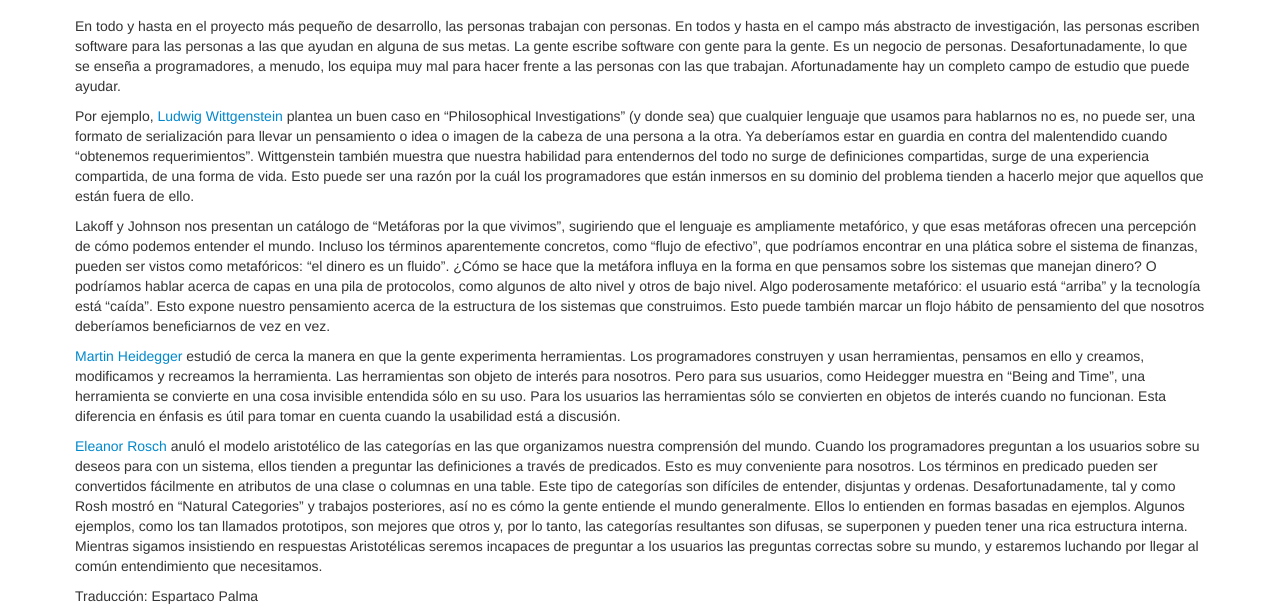
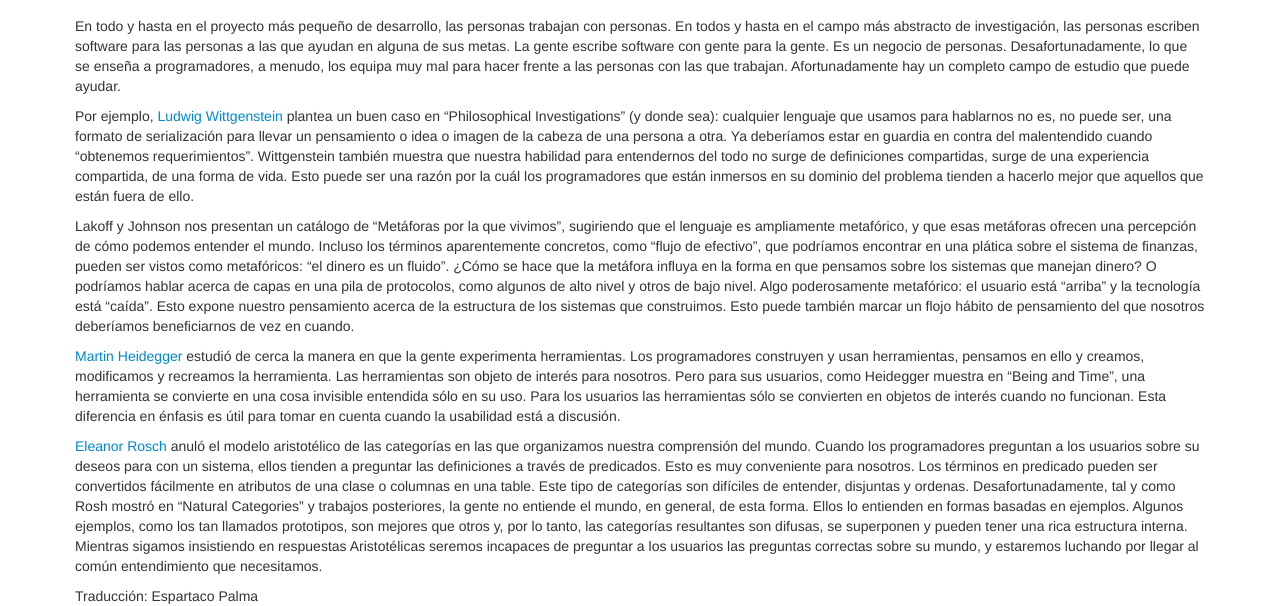
Before and after one commit to esparta/97cosas, a Jekyll site: the page built from programador/lee-humanidades.md, in a window 1280 px wide and 1136 px high. Shown: the part 247-853 px from the top of the window. Built offline with Jekyll 4.4.1, drawn with Linux system fonts in a browser that asks for light colours; comment, search, counter and statistics services are not loaded.

Commit message:
Style corrections on lee-humanidades

```diff
--- a/programador/lee-humanidades.md
+++ b/programador/lee-humanidades.md
@@ -17,10 +17,10 @@ las personas con las que trabajan. Afortunadamente hay un completo campo
 de estudio que puede ayudar.
 
 Por ejemplo, [Ludwig Wittgenstein][1] plantea un buen caso en
-“Philosophical Investigations” (y donde sea) que cualquier lenguaje que
+“Philosophical Investigations” (y donde sea): cualquier lenguaje que
 usamos para hablarnos no es, no puede ser, una formato de serialización
 para llevar un pensamiento o idea o imagen de la cabeza de una persona a
-la otra. Ya deberíamos estar en guardia en contra del malentendido
+otra. Ya deberíamos estar en guardia en contra del malentendido
 cuando “obtenemos requerimientos”. Wittgenstein también muestra que
 nuestra habilidad para entendernos del todo no surge de definiciones
 compartidas, surge de una experiencia compartida, de una forma de vida.
@@ -40,7 +40,7 @@ pila de protocolos, como algunos de alto nivel y otros de bajo nivel.
 Algo poderosamente metafórico: el usuario está “arriba” y la tecnología
 está “caída”. Esto expone nuestro pensamiento acerca de la estructura de
 los sistemas que construimos. Esto puede también marcar un flojo hábito
-de pensamiento del que nosotros deberíamos beneficiarnos de vez en vez.
+de pensamiento del que nosotros deberíamos beneficiarnos de vez en cuando.
 
 [Martin Heidegger][2] estudió de cerca la manera en que la gente
 experimenta herramientas. Los programadores construyen y usan
@@ -61,8 +61,8 @@ conveniente para nosotros. Los términos en predicado pueden ser
 convertidos fácilmente en atributos de una clase o columnas en una
 table. Este tipo de categorías son difíciles de entender, disjuntas y
 ordenas. Desafortunadamente, tal y como Rosh mostró en “Natural
-Categories” y trabajos posteriores, así no es cómo la gente entiende el
-mundo generalmente. Ellos lo entienden en formas basadas en ejemplos.
+Categories” y trabajos posteriores, la gente no entiende el mundo, en
+general, de esta forma. Ellos lo entienden en formas basadas en ejemplos.
 Algunos ejemplos, como los tan llamados prototipos, son mejores que
 otros y, por lo tanto, las categorías resultantes son difusas, se
 superponen y pueden tener una rica estructura interna. Mientras sigamos
```
